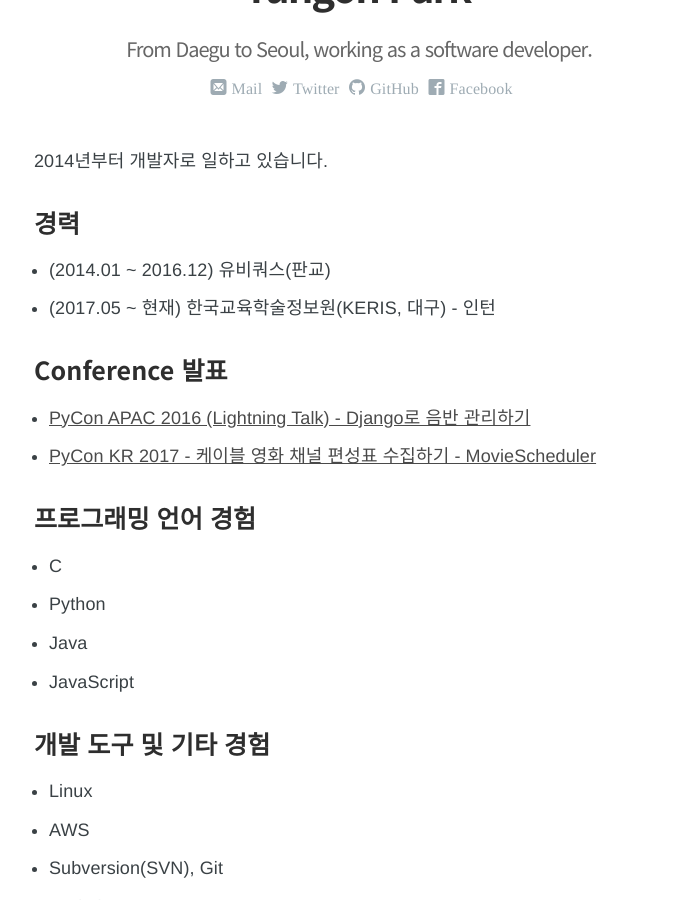
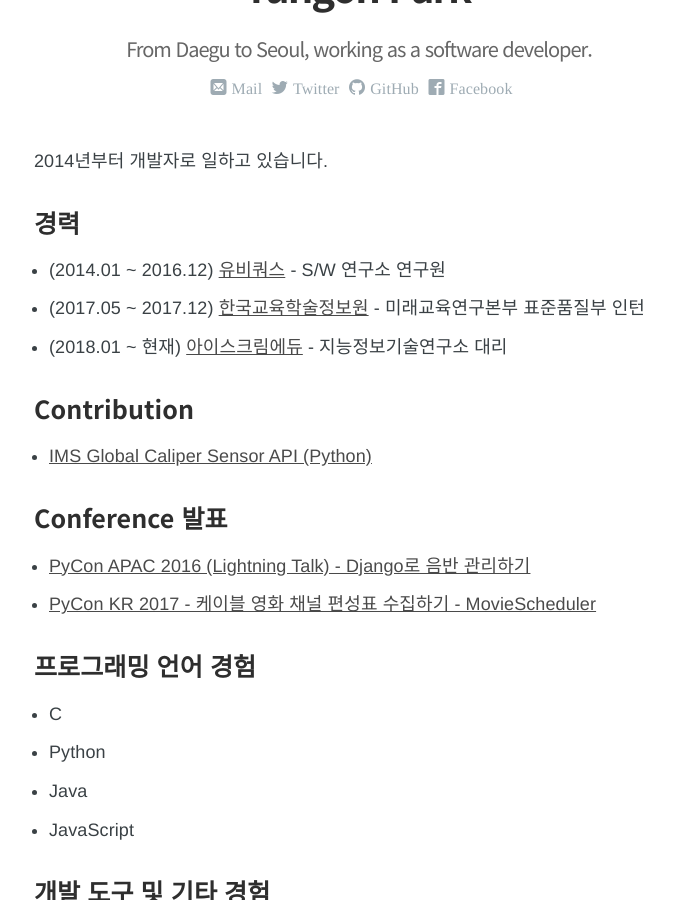
Before and after one commit to rubysoho07/rubysoho07.github.io, a Jekyll site: the page built from _pages/about.md, in a window 1280 px wide and 900 px high, scrolled down 433 px. Shown: the whole window, without its empty margins (281-955 px from the left). Built offline with Jekyll 4.4.1, drawn with Linux system fonts in a browser that asks for light colours; some web fonts are replaced.

Commit message:
프로필 업데이트

```diff
--- a/_pages/about.md
+++ b/_pages/about.md
@@ -12,8 +12,13 @@
 
 ### 경력
 
-* (2014.01 ~ 2016.12) 유비쿼스(판교)
-* (2017.05 ~ 현재) 한국교육학술정보원(KERIS, 대구) - 인턴
+* (2014.01 ~ 2016.12) [유비쿼스](http://www.ubiquoss.com) - S/W 연구소 연구원
+* (2017.05 ~ 2017.12) [한국교육학술정보원](http://www.keris.or.kr) - 미래교육연구본부 표준품질부 인턴
+* (2018.01 ~ 현재) [아이스크림에듀](http://www.home-learn.co.kr) - 지능정보기술연구소 대리
+
+### Contribution
+
+* [IMS Global Caliper Sensor API (Python)](https://github.com/IMSGlobal/caliper-python-public)
 
 ### Conference 발표
 
```
